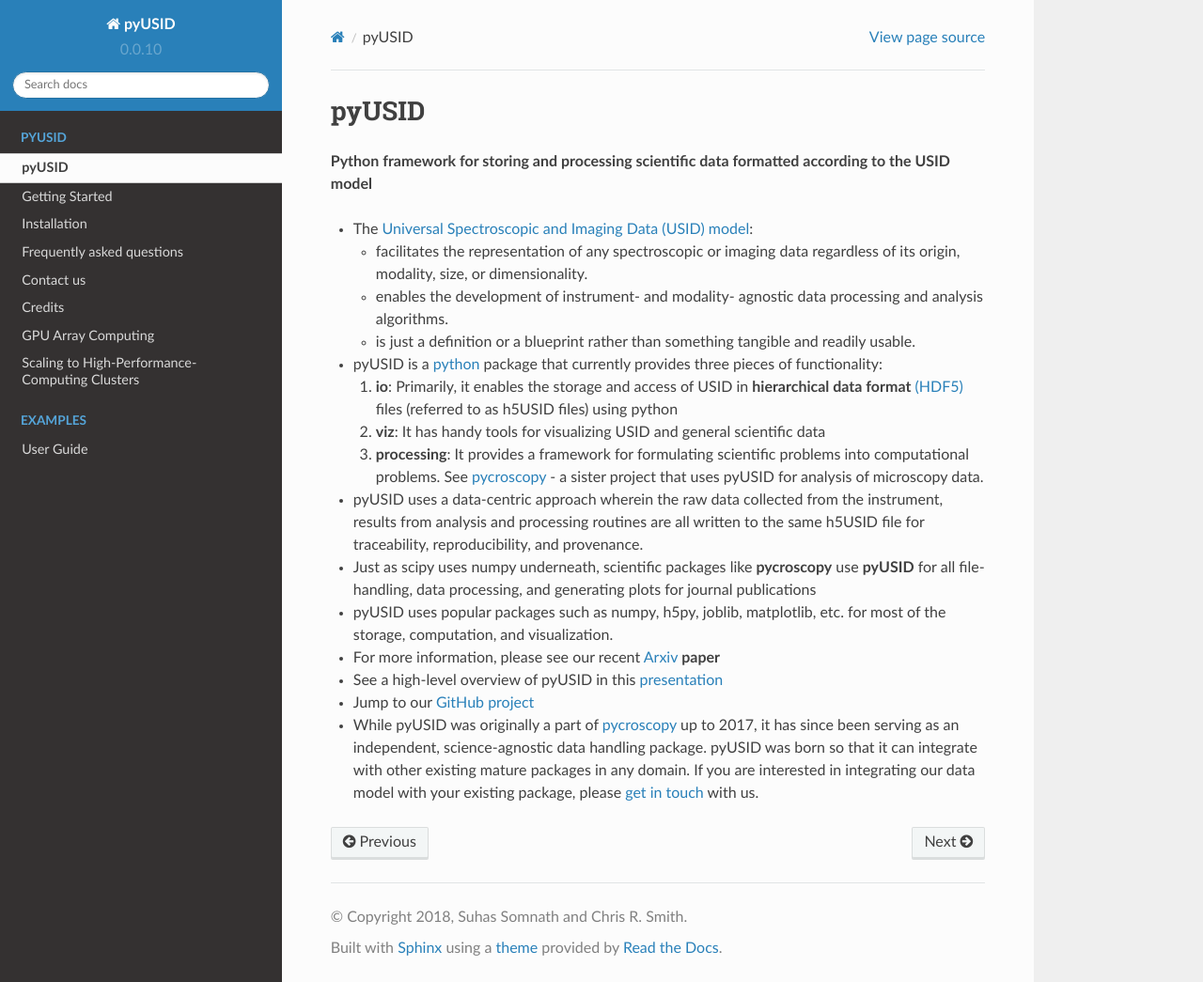
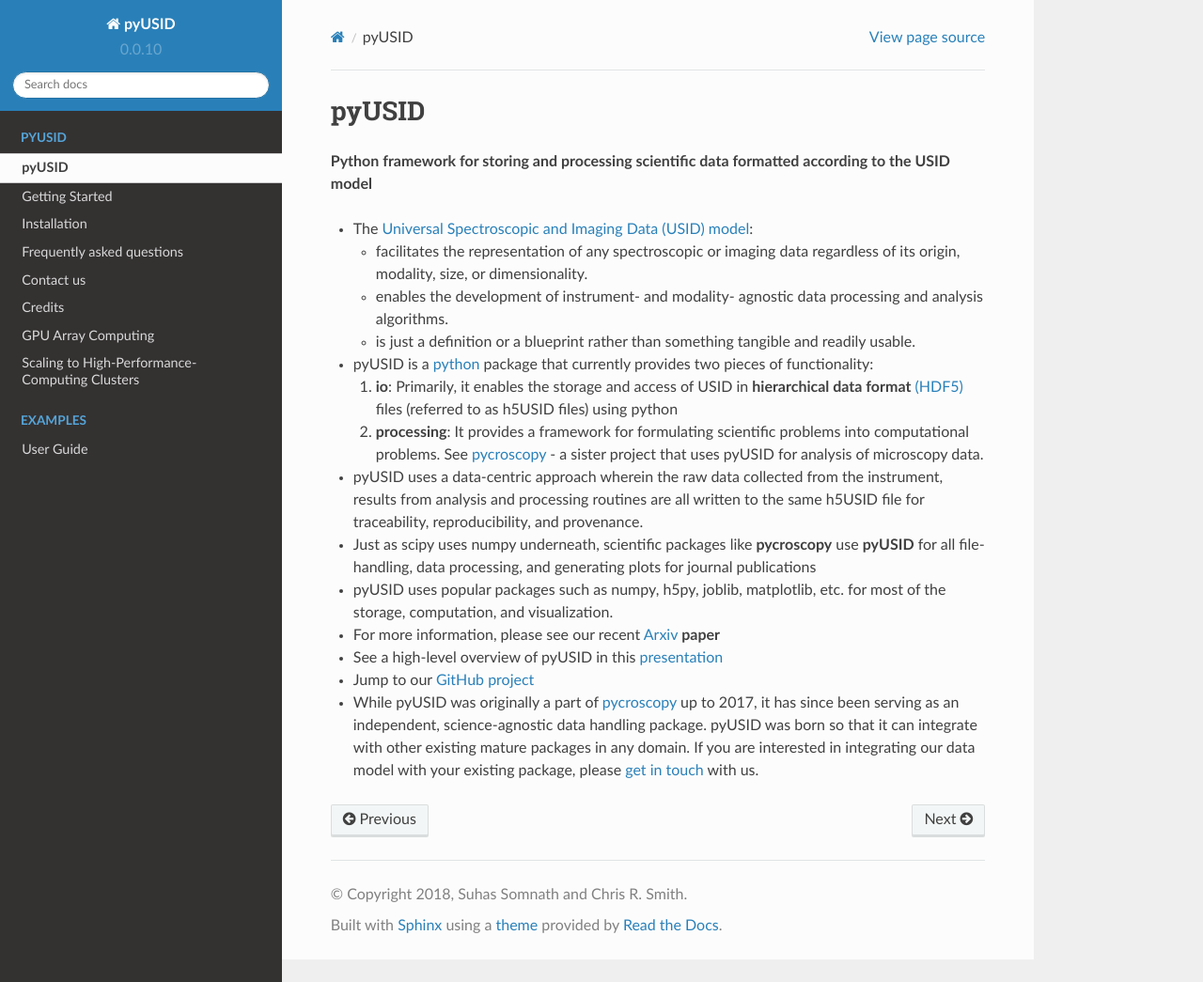
Before and after one commit to pycroscopy/pyUSID, a Sphinx documentation site: the page built from docs/source/about.rst, in a window 1280 px wide and 1045 px high. Shown: the whole window at 94% size. Built offline with Sphinx 7.4.7 and the Read the Docs theme 2.0.0, drawn with Linux system fonts in a browser that asks for light colours; pages that are not in the unit, such as notebooks, are missing from menus.

Commit message:
Removed viz from description

```diff
--- a/docs/source/about.rst
+++ b/docs/source/about.rst
@@ -9,10 +9,9 @@ pyUSID
   * facilitates the representation of any spectroscopic or imaging data regardless of its origin, modality, size, or dimensionality.
   * enables the development of instrument- and modality- agnostic data processing and analysis algorithms.
   * is just a definition or a blueprint rather than something tangible and readily usable.
-* pyUSID is a `python <http://www.python.org/>`_ package that currently provides three pieces of functionality:
+* pyUSID is a `python <http://www.python.org/>`_ package that currently provides two pieces of functionality:
 
   #. **io**: Primarily, it enables the storage and access of USID in **hierarchical data format** `(HDF5) <http://extremecomputingtraining.anl.gov/files/2015/03/HDF5-Intro-aug7-130.pdf>`_ files (referred to as h5USID files) using python
-  #. **viz**: It has handy tools for visualizing USID and general scientific data
   #. **processing**: It provides a framework for formulating scientific problems into computational problems.
      See `pycroscopy <../pycroscopy/about.html>`_ - a sister project that uses pyUSID for analysis of microscopy data.
 
```
